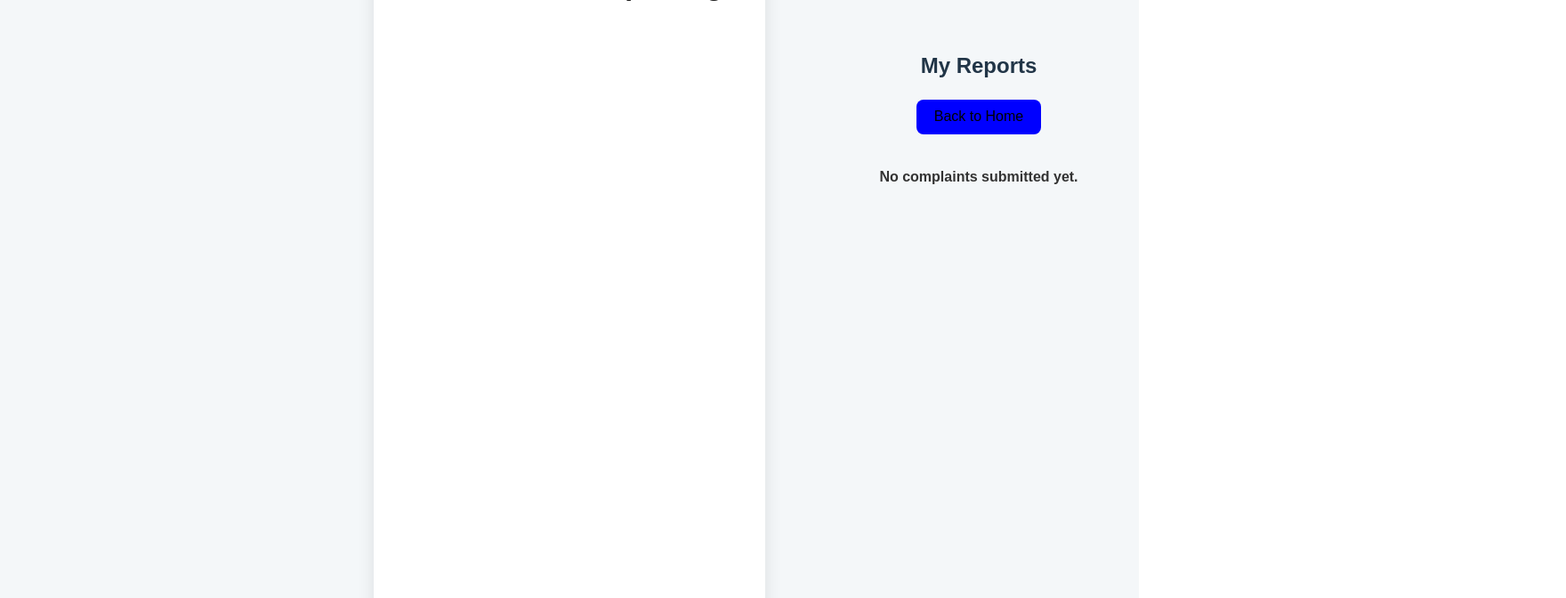
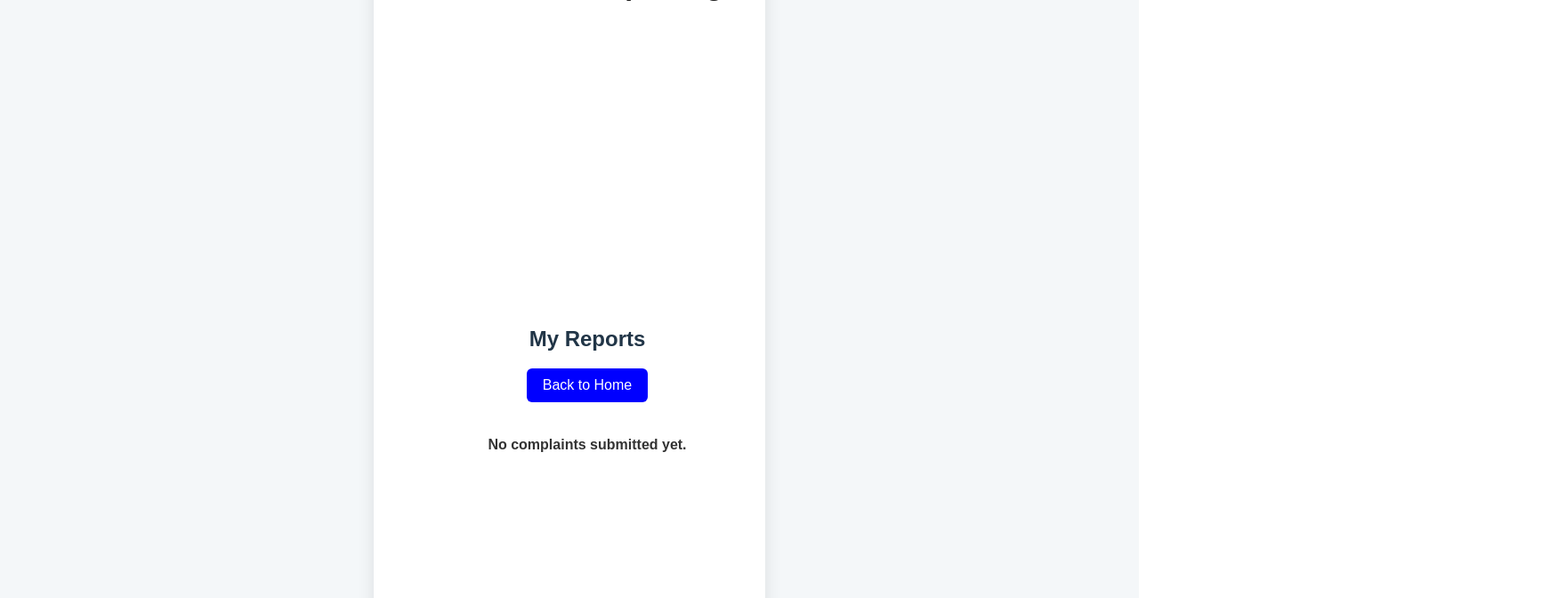
Before and after one commit to chinmayivasista-gthub/civic-pwa, a React (Vite) app: page /reports in a window 1280 px wide. Shown: the top 672 px of the page at 89% size, 1760 px wide, since content can reach past the window. Built offline with nearby package versions, Linux system fonts and the light colour scheme.

Commit message:
Update ReportsPage.jsx

```diff
--- a/src/components/ReportsPage.jsx
+++ b/src/components/ReportsPage.jsx
@@ -3,35 +3,65 @@ import { Link } from 'react-router-dom';
 
 function ReportsPage({ complaints }) {
   return (
-    <div style={{ padding: "20px", width: "100vw", minHeight: "100vh" }}>
-      <h2 >My Reports</h2>
+    <div
+      style={{
+        display: "flex",
+        flexDirection: "column",
+        justifyContent: "center",
+        alignItems: "center",
+        minHeight: "100vh",
+        width: "100%",
+        padding: "20px",
+        background: "none"
+      }}
+    >
+      <h2 style={{ marginBottom: "15px", textAlign: "center" }}>My Reports</h2>
+
       <Link to="/">
-        <button style={{ marginBottom: "20px",backgroundColor:"blue"}}>Back to Home</button>
+        <button
+          style={{
+            marginBottom: "20px",
+            backgroundColor: "blue",
+            color: "white",
+            padding: "10px 18px",
+            borderRadius: "6px",
+            border: "none",
+            cursor: "pointer"
+          }}
+        >
+          Back to Home
+        </button>
       </Link>
 
       {complaints.length === 0 ? (
-        <p>No complaints submitted yet.</p>
+        <p style={{ fontWeight: "bold" }}>No complaints submitted yet.</p>
       ) : (
         <table
           style={{
-            width: "100%",
+            width: "90%",
+            maxWidth: "800px",
             borderCollapse: "collapse",
-            marginTop: "10px"
+            marginTop: "10px",
+            textAlign: "center",
+            backgroundColor: "white",
+            boxShadow: "0 4px 10px rgba(0,0,0,0.1)",
+            borderRadius: "8px",
+            overflow: "hidden"
           }}
         >
           <thead>
-            <tr>
-              <th style={{ border: "1px solid black", padding: "8px" }}>#</th>
-              <th style={{ border: "1px solid black", padding: "8px" }}>Type</th>
-              <th style={{ border: "1px solid black", padding: "8px" }}>Details</th>
-              <th style={{ border: "1px solid black", padding: "8px" }}>Status</th>
-              <th style={{ border: "1px solid black", padding: "8px" }}>Date & Time</th>
+            <tr style={{ backgroundColor: "#6c63ff", color: "white" }}>
+              <th style={{ border: "1px solid black", padding: "10px" }}>#</th>
+              <th style={{ border: "1px solid black", padding: "10px" }}>Type</th>
+              <th style={{ border: "1px solid black", padding: "10px" }}>Details</th>
+              <th style={{ border: "1px solid black", padding: "10px" }}>Status</th>
+              <th style={{ border: "1px solid black", padding: "10px" }}>Date & Time</th>
             </tr>
           </thead>
           <tbody>
             {complaints.map((c, index) => (
               <tr key={index}>
-                <td style={{ border: "1px solid black", padding: "8px", textAlign: "center" }}>{index + 1}</td>
+                <td style={{ border: "1px solid black", padding: "8px" }}>{index + 1}</td>
                 <td style={{ border: "1px solid black", padding: "8px" }}>{c.type}</td>
                 <td style={{ border: "1px solid black", padding: "8px" }}>{c.details}</td>
                 <td style={{ border: "1px solid black", padding: "8px" }}>{c.status}</td>
```
